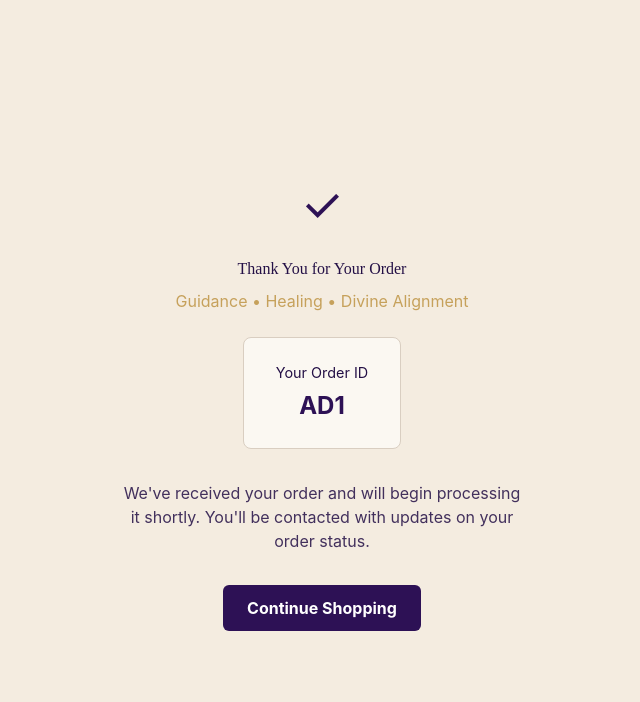
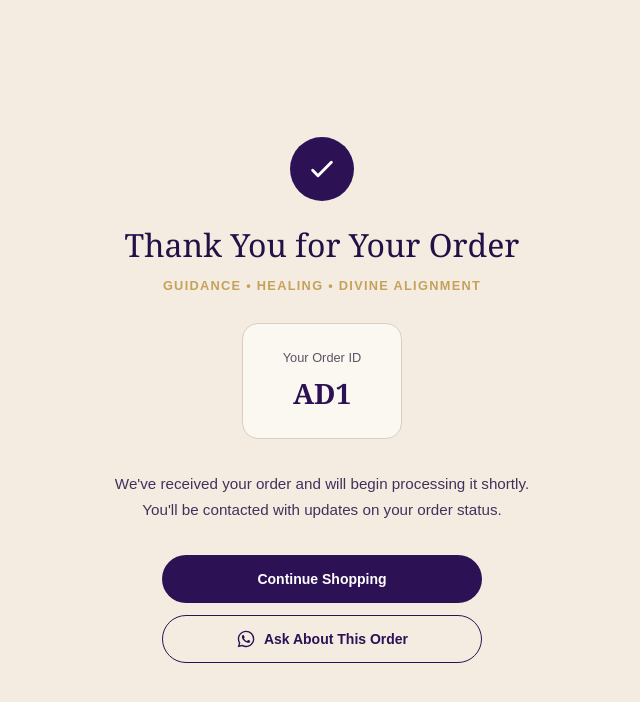
Before and after one commit to chavananand02340-wq/astrodisha-ecommerce, a Next.js app: page /order-confirmation/1 in a window 1280 px wide. Shown: the top 702 px of the page, without its empty margins (318-958 px from the left). Built offline with nearby package versions, Linux system fonts and the light colour scheme.

Commit message:
Update page.tsx

```diff
--- a/app/order-confirmation/[orderNumber]/page.tsx
+++ b/app/order-confirmation/[orderNumber]/page.tsx
@@ -3,6 +3,7 @@
 import { useEffect, useState } from "react";
 import { useParams } from "next/navigation";
 import Link from "next/link";
+import { WHATSAPP_NUMBER, WHATSAPP_ICON_PATH } from "@/lib/site";
 
 export default function OrderConfirmationPage() {
   const params = useParams();
@@ -15,6 +16,10 @@ export default function OrderConfirmationPage() {
     }
   }, [orderNumber]);
 
+  const whatsappUrl = displayId
+    ? `https://wa.me/${WHATSAPP_NUMBER}?text=${encodeURIComponent(`Hi AstroDisha, I have a question about my order ${displayId}.`)}`
+    : `https://wa.me/${WHATSAPP_NUMBER}`;
+
   return (
     <div
       style={{
@@ -25,15 +30,22 @@ export default function OrderConfirmationPage() {
         alignItems: "center",
         justifyContent: "center",
         textAlign: "center",
-        padding: "2rem",
-        fontFamily: "Inter, sans-serif",
+        padding: "2rem 1.5rem",
       }}
     >
-      <div style={{ fontSize: "3rem", marginBottom: "1rem", color: "var(--astro-primary)" }}>✓</div>
-      <h1 style={{ fontFamily: "Playfair Display, serif", color: "var(--astro-text)", marginBottom: "0.5rem" }}>
+      <span
+        style={{ backgroundColor: "var(--astro-primary)", color: "var(--astro-primary-text)" }}
+        className="flex h-16 w-16 items-center justify-center rounded-full"
+      >
+        <svg viewBox="0 0 24 24" className="h-8 w-8" fill="none" stroke="currentColor" strokeWidth={2.2} strokeLinecap="round" strokeLinejoin="round" aria-hidden="true">
+          <path d="M5 13l4 4L19 7" />
+        </svg>
+      </span>
+
+      <h1 className="astro-serif" style={{ color: "var(--astro-text)", fontSize: "2rem", marginTop: "1.25rem", marginBottom: "0.4rem" }}>
         Thank You for Your Order
       </h1>
-      <p style={{ color: "var(--astro-accent)", marginBottom: "1.5rem" }}>
+      <p style={{ color: "var(--astro-accent)", fontSize: "0.8rem", fontWeight: 600, letterSpacing: "0.1em", textTransform: "uppercase", marginBottom: "1.75rem" }}>
         Guidance • Healing • Divine Alignment
       </p>
 
@@ -41,37 +53,49 @@ export default function OrderConfirmationPage() {
         style={{
           backgroundColor: "var(--astro-card)",
           border: "1px solid var(--astro-border)",
-          borderRadius: "8px",
-          padding: "1.5rem 2rem",
+          borderRadius: "16px",
+          padding: "1.5rem 2.5rem",
           marginBottom: "2rem",
         }}
       >
-        <p style={{ color: "var(--astro-text)", fontSize: "0.9rem", marginBottom: "0.3rem" }}>
+        <p style={{ color: "var(--astro-mauve)", fontSize: "0.8rem", marginBottom: "0.3rem" }}>
           Your Order ID
         </p>
-        <p style={{ color: "var(--astro-primary)", fontSize: "1.5rem", fontWeight: "bold" }}>
+        <p className="astro-serif" style={{ color: "var(--astro-primary)", fontSize: "1.75rem", fontWeight: 700 }}>
           {displayId || "..."}
         </p>
       </div>
 
-      <p style={{ color: "var(--astro-text)", opacity: 0.85, maxWidth: "400px", marginBottom: "2rem" }}>
+      <p style={{ color: "var(--astro-text)", opacity: 0.85, maxWidth: "420px", marginBottom: "2rem", fontSize: "0.95rem", lineHeight: 1.7 }}>
         We've received your order and will begin processing it shortly. You'll be
         contacted with updates on your order status.
       </p>
 
+      <div className="flex w-full max-w-xs flex-col gap-3">
         <Link
           href="/"
           style={{
             backgroundColor: "var(--astro-primary)",
             color: "var(--astro-primary-text)",
-          padding: "0.7rem 1.5rem",
-          borderRadius: "6px",
-          textDecoration: "none",
-          fontWeight: "bold",
           }}
+          className="flex h-12 items-center justify-center rounded-full text-sm font-semibold transition hover:opacity-90"
         >
           Continue Shopping
         </Link>
+
+        <a
+          href={whatsappUrl}
+          target="_blank"
+          rel="noopener noreferrer"
+          style={{ borderColor: "var(--astro-primary)", color: "var(--astro-primary)" }}
+          className="flex h-12 items-center justify-center gap-2 rounded-full border text-sm font-semibold transition hover:opacity-80"
+        >
+          <svg viewBox="0 0 24 24" className="h-5 w-5" fill="currentColor" aria-hidden="true">
+            <path d={WHATSAPP_ICON_PATH} />
+          </svg>
+          Ask About This Order
+        </a>
+      </div>
     </div>
   );
 }
```
Lines whose indentation alone changed are shown as unchanged.
